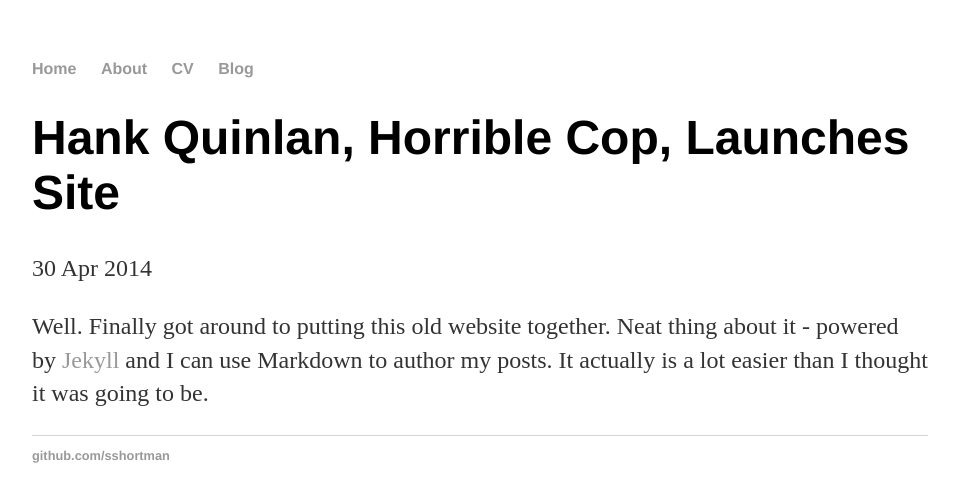
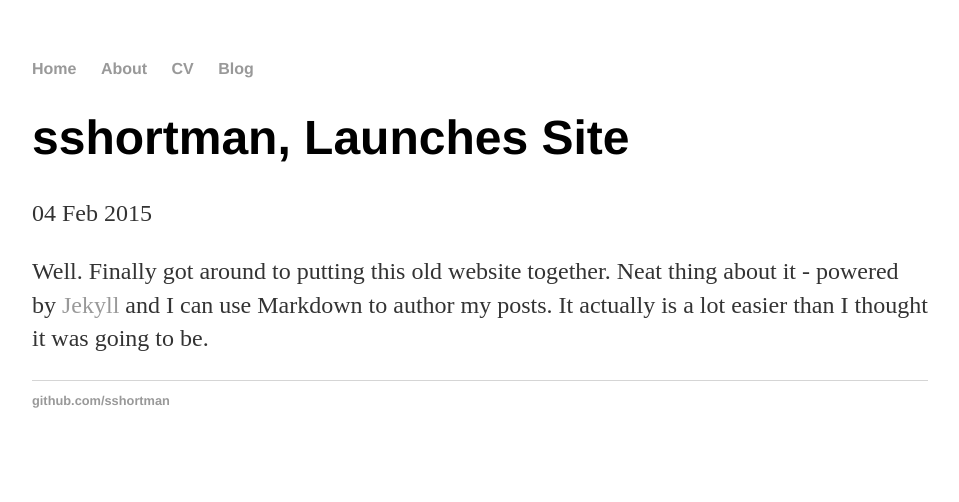
Before and after one commit to sshortman/sshortman.github.io, a Jekyll site: the page built from _posts/2015-02-04-sshortman-site-launched.md, in a window 1280 px wide. Shown: the top 502 px of the page, without its empty margins (160-1119 px from the left). Built offline with Jekyll 4.4.1, drawn with Linux system fonts in a browser that asks for light colours.

Commit message:
Update and rename 2014-04-30-hank-quinlan-site-launched.md to 2015-02-04-sshortman-site-launched.md

```diff
--- a/_posts/2014-04-30-hank-quinlan-site-launched.md
+++ b/_posts/2015-02-04-sshortman-site-launched.md
@@ -1,7 +1,7 @@
 ---
 layout: post
-title: "Hank Quinlan, Horrible Cop, Launches Site"
-date: 2014-04-30
+title: "sshortman, Launches Site"
+date: 2015-02-04
 ---
 
 Well. Finally got around to putting this old website together. Neat thing about it - powered by [Jekyll](http://jekyllrb.com) and I can use Markdown to author my posts. It actually is a lot easier than I thought it was going to be.
```
